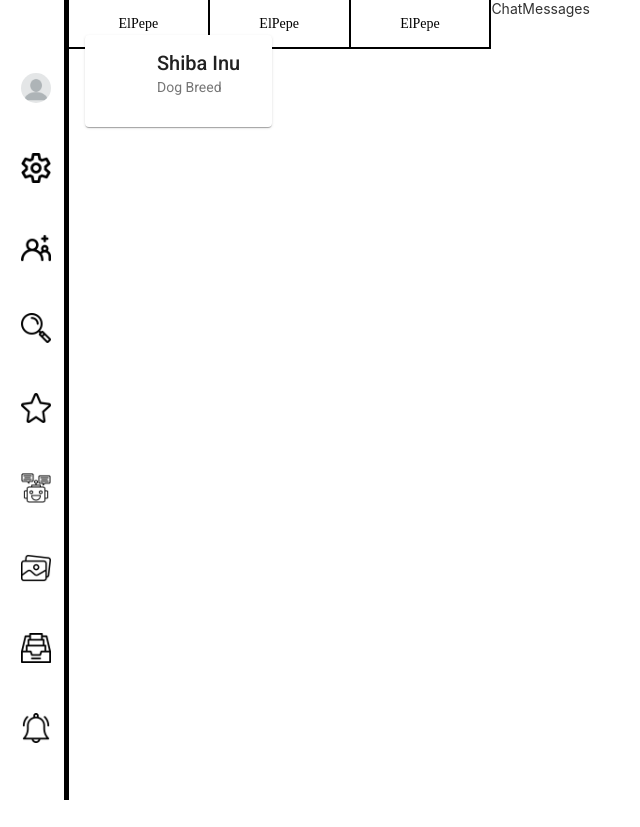
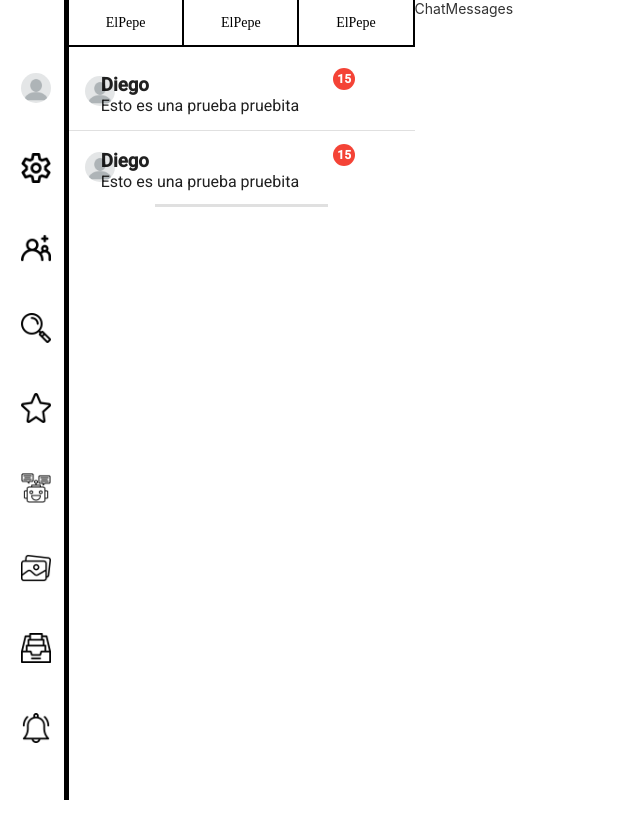
Before and after one commit to codeurjc-students/2020-ng-customizablechat, an Angular app in the folder Frontend/: page / in a window 1280 px wide. Shown: the whole page, without its empty margins (0-640 px from the left). Built offline with nearby package versions, Linux system fonts and the light colour scheme.

Commit message:
Chats intermediate design

```diff
--- a/Frontend/src/app/app.module.ts
+++ b/Frontend/src/app/app.module.ts
@@ -13,6 +13,8 @@ import { ChatboxComponent } from './frame/chatbox/chatbox.component';
 import {MatListModule} from '@angular/material/list';
 import {MatIconModule} from '@angular/material/icon';
 import {MatButtonModule} from '@angular/material/button';
+import {MatBadgeModule} from '@angular/material/badge';
+import {MatTabsModule} from '@angular/material/tabs';
 
 @NgModule({
   declarations: [
@@ -30,7 +32,9 @@ import {MatButtonModule} from '@angular/material/button';
         MatGridListModule,
         MatListModule,
         MatIconModule,
-        MatButtonModule
+        MatButtonModule,
+        MatBadgeModule,
+        MatTabsModule
     ],
   providers: [],
   bootstrap: [AppComponent]
--- a/Frontend/src/app/frame/chats/chats.component.css
+++ b/Frontend/src/app/frame/chats/chats.component.css
@@ -1,41 +1,87 @@
- .globalWrapper{
-   height:100%;
-   display:table;
-   width:100%;
+.globalWrapper {
+  height: 100%;
+  width: 100%;
+  position: relative;
 }
 
-  .buttonWrapper{
-    display:table;
-    width:100%;
-    height:5%;
+.buttonWrapper {
+  display: table;
+  width: 100%;
+  height: 5%;
 }
 
-  .chatsWrapper{
-    display:table;
-    width:100%;
-    height:95%;
-    position: fixed;
+.chatsWrapper {
+  width: 100%;
+  height: 95%;
+  overflow:auto;
 }
 
-  .column{
-    float:left;
+#dividerChat{
+  float:right!important;
+  width:50%;
+  margin-left:25%;
+  border-width: medium;
 }
 
-  .left{
-    width:calc(100%/3);
+.manualCard:hover #dividerChat{
+
+  animation: slide 0.5s;
 }
 
-  .center{
-    width:calc(100%/3);
+@keyframes slide {
+  0% {
+
   }
 
-  .right{
-    width:calc(100%/3);
+  100% {
+    width: 100%;
+    margin-left:0%;
+  }
 }
 
 
-  .btn{
-    width:100%;
+.manualCard {
+  width: 100%!important;
+  height: auto!important;
+  float: left!important;
+}
+
+.leftChat {
+  width: 5%;
+}
+
+.midChat {
+  width: 70%;
+}
+
+.rightChat{
+  width: 25%;
+}
+
+.example-header-image {
+  background-image: url('https://material.angular.io/assets/img/examples/shiba1.jpg');
+  background-size: cover;
+}
+
+.column {
+  float: left;
+}
+
+.left {
+  width: calc(100% / 3)!important;
+}
+
+.center {
+  width: calc(100% / 3)!important;
+}
+
+.right {
+  width: calc(100% / 3)!important;
+}
+
+
+.btn {
+  width: 100%;
   border-radius: 0px;
   position: relative;
   display: block;
@@ -45,13 +91,14 @@
   text-decoration: none;
   border-top: 0px;
   border-bottom: 2px solid #000000;
-    border-left:0px;
-    border-right:2px solid #000000;
+  border-left: 0px;
+  border-right: 2px solid #000000;
   padding-top: 4%;
   padding-bottom: 4%;
   overflow: hidden;
   transition: 1s all ease;
 }
+
 .btn::before {
   background: #beffff;
   content: "";
@@ -64,15 +111,22 @@
 }
 
 
-  .btn4::before{
+.btn4::before {
   width: 100%;
   height: 0%;
-    transform: translate(-50%,-50%) rotate(-45deg);
+  transform: translate(-50%, -50%) rotate(-45deg);
 }
-  .btn4:hover::before{
+
+.btn4:hover::before {
   height: 380%;
 }
 
-  .chats{
-    height:95%;
+.chats {
+  height: 95%;
 }
+
+.imageChatProfile {
+  width: 30px;
+  height: 30px;
+  border-radius: 50%;
+}
--- a/Frontend/src/app/frame/chats/chats.component.html
+++ b/Frontend/src/app/frame/chats/chats.component.html
@@ -15,18 +15,38 @@
         ElPepe
       </button>
     </div>
+
+
   </div>
   <mat-nav-list class="chatsWrapper">
-    <mat-list-item>
-      <div>
-        <mat-card class="example-card">
-          <mat-card-header>
-            <div mat-card-avatar class="example-header-image"></div>
-            <mat-card-title>Shiba Inu</mat-card-title>
-            <mat-card-subtitle>Dog Breed</mat-card-subtitle>
-          </mat-card-header>
-        </mat-card>
+
+    <mat-list-item class="manualCard">
+      <div class="leftChat">
+        <img class="imageChatProfile" src="../../../assets/profileExample.png" alt="">
       </div>
+      <div class="midChat">
+        <h3 style="margin-bottom: 0px;">Diego</h3>
+        <p style="margin-top: 0px;">Esto es una prueba pruebita</p>
+      </div>
+      <div class="rightChat">
+        <mat-icon matBadge="15" matBadgeColor="warn"></mat-icon>
+      </div>
+      <mat-divider></mat-divider>
     </mat-list-item>
+
+    <mat-list-item class="manualCard">
+      <div class="leftChat">
+        <img class="imageChatProfile" src="../../../assets/profileExample.png" alt="">
+      </div>
+      <div class="midChat">
+        <h3 style="margin-bottom: 0px;">Diego</h3>
+        <p style="margin-top: 0px;">Esto es una prueba pruebita</p>
+      </div>
+      <div class="rightChat">
+        <mat-icon matBadge="15" matBadgeColor="warn"></mat-icon>
+      </div>
+      <mat-divider id="dividerChat"></mat-divider>
+    </mat-list-item>
+
   </mat-nav-list>
 </div>
--- a/Frontend/src/app/frame/chats/chats.component.ts
+++ b/Frontend/src/app/frame/chats/chats.component.ts
@@ -1,4 +1,5 @@
 import { Component, OnInit } from '@angular/core';
+
 
 @Component({
   selector: 'app-chats',
--- a/Frontend/src/app/frame/frame.component.css
+++ b/Frontend/src/app/frame/frame.component.css
@@ -15,10 +15,10 @@
   width:5%;
 }
 .middle{
-  width:33%;
+  width:27%;
 }
 .right{
-  width:58%;
+  width:64%;
 }
 
 #boxSidebar{
```
Lines whose indentation alone changed are shown as unchanged.
